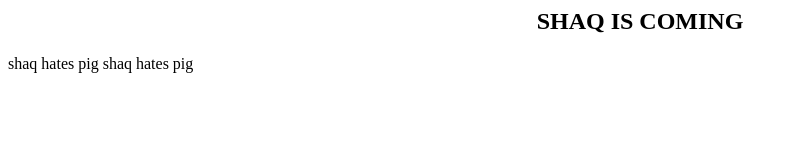
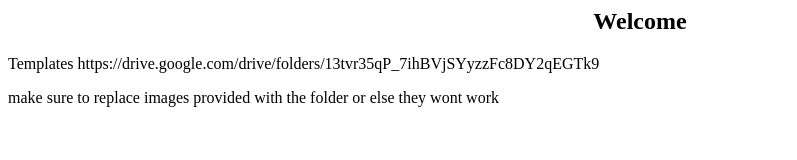
Before and after one commit to user872175510/website, a plain HTML site: page index.html in a window 1280 px wide. Shown: the whole page, without its empty margins (0-797 px from the left). Drawn offline with Linux system fonts and the light colour scheme.

Commit message:
Add files via upload

```diff
--- a/index.html
+++ b/index.html
@@ -1,10 +1,11 @@
 <html>
 <head>
-  <title>SHAQ SHAQ SHAQ</title>
+  <title>John's Website'</title>
 </head>
 
 <body>
-  <h2 style="text-align: center"> SHAQ IS COMING </h2>
-  <p> shaq hates pig shaq hates pig</p>
+  <h2 style="text-align: center">Welcome</h2>
+  <p> Templates https://drive.google.com/drive/folders/13tvr35qP_7ihBVjSYyzzFc8DY2qEGTk9</p>
+  <p> make sure to replace images provided with the folder or else they wont work</p>
 </body>
 </html>
```
